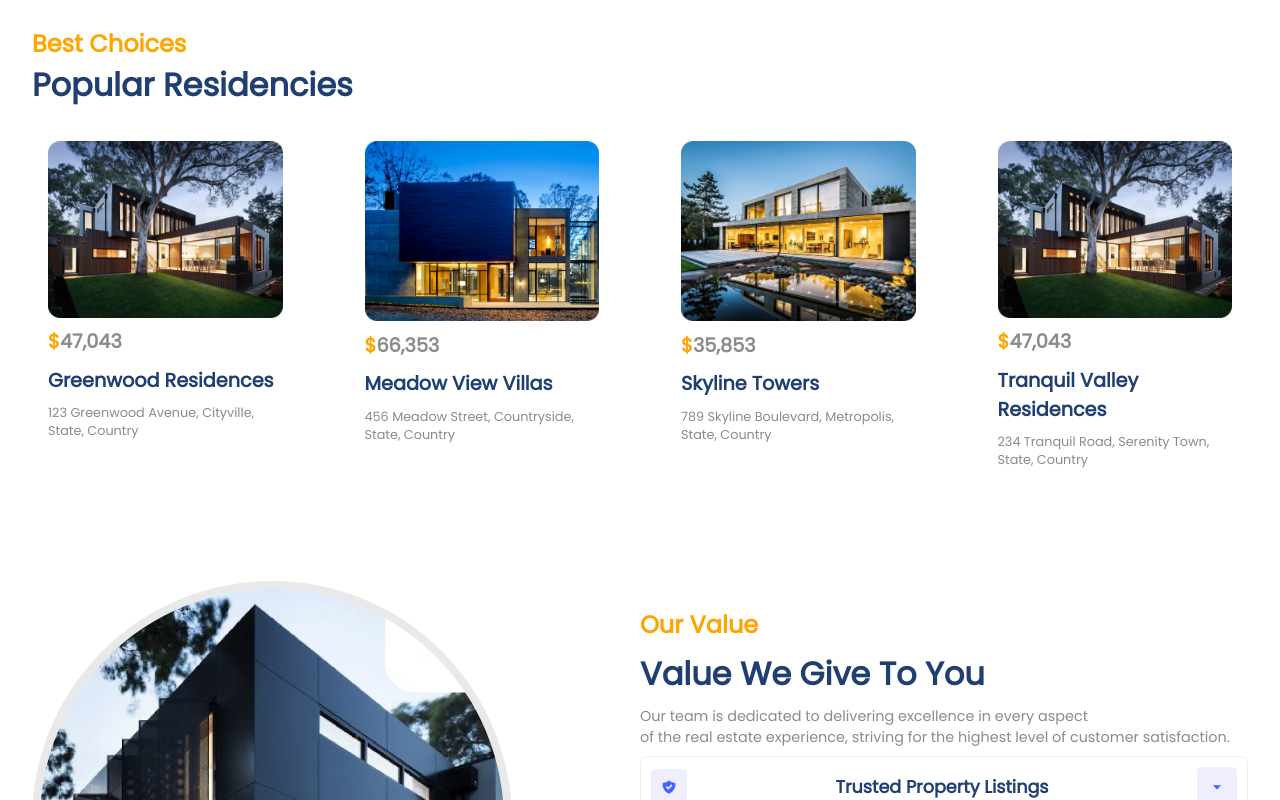
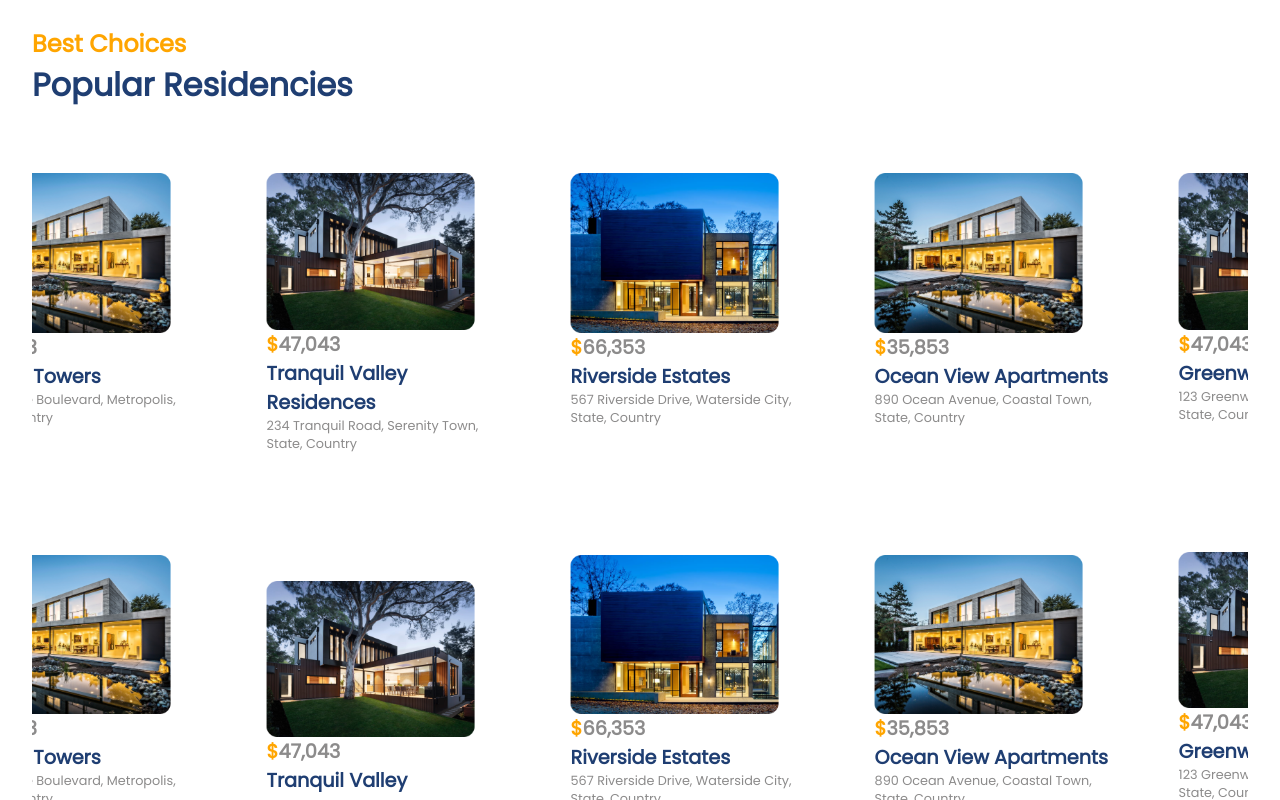
Before and after one commit to UMAR-78/Real-State-Website, a React (Create React App) app: page / in a window 1280 px wide. Shown: the part 900-1700 px from the top of the page. Built offline with nearby package versions, Linux system fonts and the light colour scheme.

Commit message:
Slider setting

```diff
--- a/package.json
+++ b/package.json
@@ -13,6 +13,8 @@
     "react-outside-click-handler": "^1.3.0",
     "react-scripts": "5.0.1",
     "react-scroll": "^1.8.9",
+    "react-slick": "^0.29.0",
+    "slick-carousel": "^1.8.1",
     "swiper": "^10.0.4"
   },
   "scripts": {
--- a/src/components/Residencies/Residencies.css
+++ b/src/components/Residencies/Residencies.css
@@ -1,98 +1,58 @@
-.r-container{
+.r-container {
   overflow: hidden;
   position: relative;
 }
-.r-head
-{
+.r-head {
   margin-bottom: 1rem;
-
 }
-.r-card
-{
+.r-card {
   gap: 0.6rem;
-    padding: 1rem;
+  padding: 3rem;
   border-radius: 10px;
   max-width: max-content;
   margin: auto;
-    transition:all 300ms ease-in;
+  transition: all 300ms ease-in;
   margin-bottom: 2rem;
+
 }
-.r-card>img
-{
+.text {
+  display: flex;
+  flex-direction: column;
+}
+.r-card > img {
   width: 100%;
   max-width: 15rem;
 }
-.r-card>:nth-child(2)
-{
+.r-card .text :nth-child(1) {
   font-size: 1.2rem;
   font-weight: 600;
 }
-.r-card>:nth-child(3)
-{
-    font-size:1.2rem;
+.r-card .text :nth-child(2) {
+  font-size: 1.2rem;
   width: 15rem;
 }
-.r-card>:nth-child(4)
-{
+.r-card .text :nth-child(3) {
   font-size: 0.8rem;
   width: 15rem;
 }
-.r-card:hover{
+.r-card:hover {
   scale: 1.025;
   cursor: pointer;
   background: linear-gradient(
-        180deg , rgba(255,255,255,0) 0% ,
-        rgba(136,160,255,0.46) 217.91%
+    180deg,
+    rgba(255, 255, 255, 0) 0%,
+    rgba(136, 160, 255, 0.46) 217.91%
   );
-    box-shadow: 0px 72px 49px -51px rgba(136,160,255,0.21);
-}
-.swiper-horizontal
-{
-    overflow: hidden;
+  box-shadow: 0px 72px 49px -51px rgba(136, 160, 255, 0.21);
 }
 
-
-.dollarsigin
-{
+.dollarsigin {
   color: orange;
 }
-.r-btn
-{
-    position: absolute;
-    gap: 1rem;
-    top: 500px;
-    margin-left: 34rem;
+
+@media (max-width: 640px) {
+  .r-head {
+    align-items: center;
+  }
 
 }
-.r-btn>button
-{
-    padding: 0.2rem 0.8rem;
-    font-size: 1.2rem;
-    cursor: pointer;
-    border: none;
-    border-radius: 4px;
-    cursor: pointer;
-    color: blue;
-    background-color: white;
-}
-.r-btn>:nth-child(1)
-{
-    background-color: #EEEEFF;
-}
-
-.r-btn>:nth-child(2)
-{
-    box-shadow: 0px 0px 5px 1px rgba(0,0,0,0.25);
-}
-
-@media (max-width: 640px)
-{
-    .r-head
-    {
-        align-items: center;
-    }
-    .r-btn
-    {
-        /* position: initial; */
-    }
-}
--- a/src/components/Residencies/Residencies.jsx
+++ b/src/components/Residencies/Residencies.jsx
@@ -1,12 +1,51 @@
 import React from "react";
-import { Swiper, SwiperSlide, useSwiper } from "swiper/react";
-import "swiper/css"; // built in css of swiper
+
 import "./Residencies.css";
 import data from "../../utils/slider.json";
-import { sliderSettings } from "../../utils/common";
-// import ' swiper/css/Autoplay'
+import Slider from "react-slick";
+import "slick-carousel/slick/slick.css";
+import "slick-carousel/slick/slick-theme.css";
 
 const Residencies = () => {
+  const settings = {
+    dots: true,
+    infinite: true,
+    speed: 500,
+    slidesToShow: 4,
+    slidesToScroll: 1,
+    autoplay: true,
+    autoplaySpeed: 2000,
+    pauseOnHover: true,
+    responsive: [
+      {
+        breakpoint: 480,
+        settings: {
+          slidesToShow: 1,
+          slidesToScroll: 1
+
+        }
+      },
+      {
+        breakpoint: 600,
+        settings: {
+          slidesToShow: 2,
+          slidesToScroll: 2,
+          initialSlide: 2
+        }
+      },
+      {
+        breakpoint: 1024,
+        settings: {
+          slidesToShow: 3,
+          slidesToScroll: 3,
+          infinite: true,
+          dots: true
+        }
+      }
+    ]
+
+  };
+
   return (
     <section className="r-wrapper" id="residencies">
       <div className="paddings innerWidth r-container">
@@ -14,18 +53,13 @@ const Residencies = () => {
           <span className="orangeText">Best Choices</span>
           <span className="primaryText">Popular Residencies</span>
         </div>
-        {/* <SliderButtons /> */}
-        <Swiper {...sliderSettings}
-         autoplay = {true}
-        // modules={[Autoplayer]}
 
-        >
-
+        <Slider {...settings}>
           {data.map((card, i) => (
-            <SwiperSlide key={i}>
+            <Slider key={i}>
               <div className="flexColStart r-card">
                 <img src={card.image} alt="" />
-
+                <div className="text">
                   <span className="secondaryText r-price">
                     <span className="dollarsigin">$</span>
                     <span>{card.price}</span>
@@ -33,9 +67,10 @@ const Residencies = () => {
                   <span className="primaryText">{card.name}</span>
                   <span className="secondaryText">{card.detail}</span>
                 </div>
-            </SwiperSlide>
+              </div>
+            </Slider>
           ))}
-        </Swiper>
+        </Slider>
       </div>
     </section>
   );
```
Also changed, not shown: 1 other file (tests, documents, lock files or other folders). Lines whose indentation alone changed are shown as unchanged.
